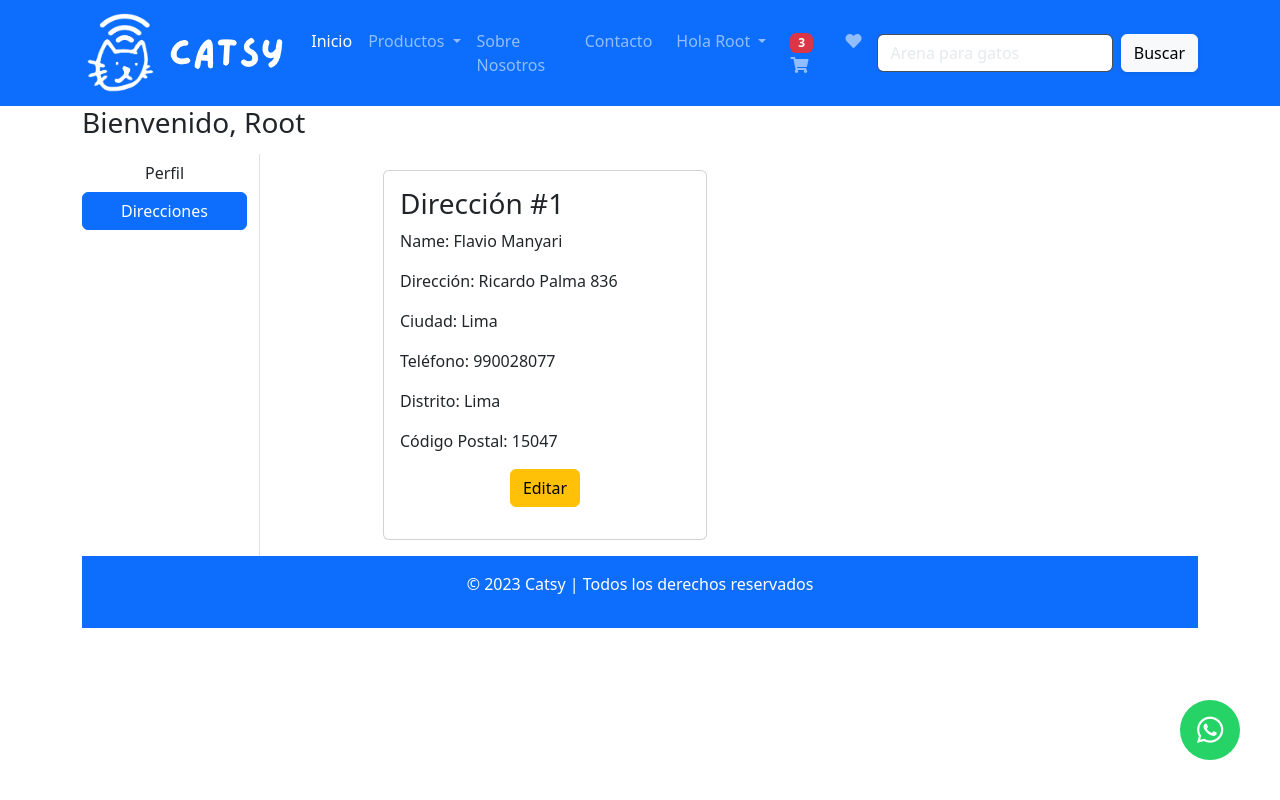
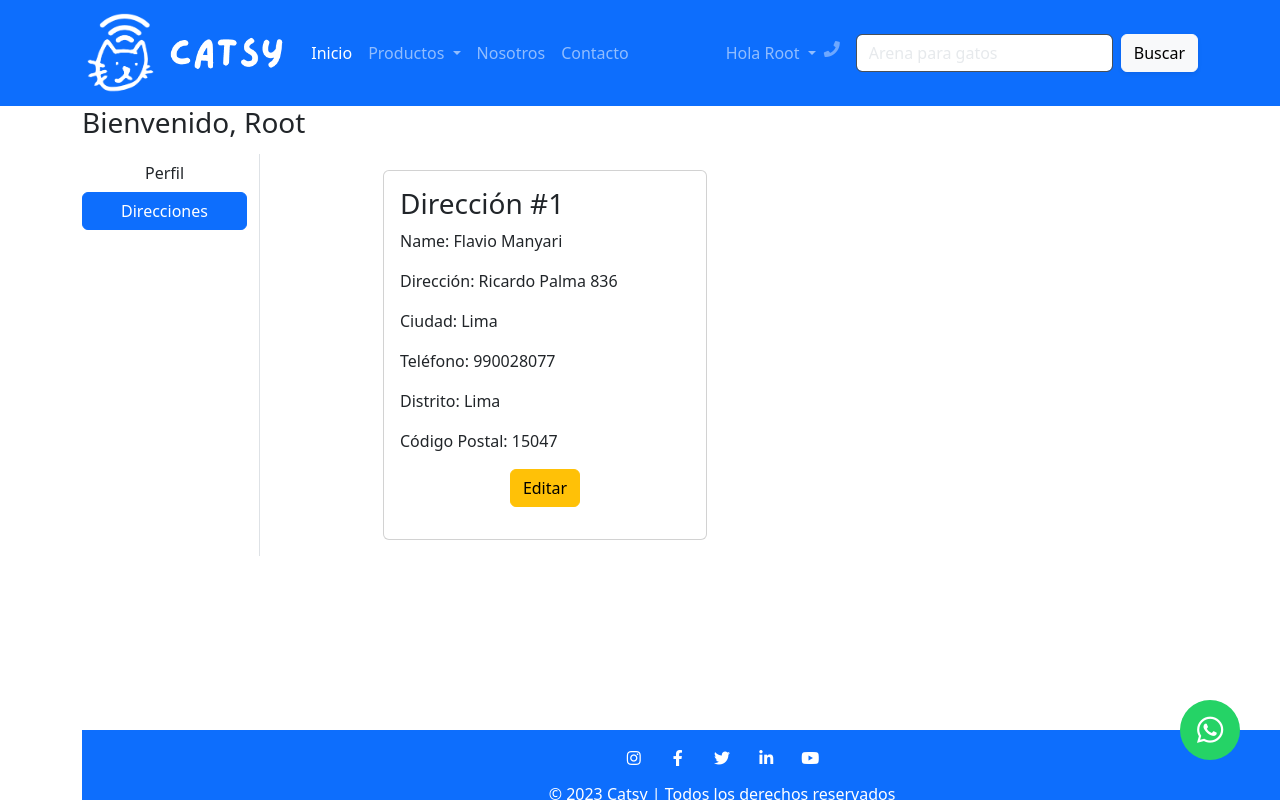
Before and after one commit to manyarif/proyecto_catsy, a Django app: page /address/ in a window 1280 px wide. Run offline with Django 4.2, Linux system fonts and the light colour scheme; a user stored in the database is signed in; data comes from the database, SQL or seed files in the repository; both versions use the stored data as it was after the commit; some libraries are stand-ins or nearby versions; some web fonts are replaced.

Commit message:
Redes Sociales en el footer y enlace de telefonía en el navbar

```diff
--- a/catsy/app/templates/app/address.html
+++ b/catsy/app/templates/app/address.html
@@ -63,5 +63,13 @@
             line-height: 59px;
             z-index:100;
         }
+        footer {
+            position: fixed;
+            bottom: 0;
+            width: 100%;
+            height: 70px;
+            background-color: #f8f9fa;
+        }
     </style>
+
 {% endblock content %}
--- a/catsy/app/templates/app/base.html
+++ b/catsy/app/templates/app/base.html
@@ -43,7 +43,7 @@
                         </ul>
                     </li>
                     <li class="nav-item">
-                        <a class="nav-link" href="{% url 'about' %}">Sobre Nosotros</a>
+                        <a class="nav-link" href="{% url 'about' %}">Nosotros</a>
                     </li>
                     <li class="nav-item">
                         <a class="nav-link" href="{% url 'contact' %}">Contacto</a>
@@ -60,11 +60,8 @@
                             <li><a class="dropdown-item" href="{% url 'logout' %}">Cerrar Sesión</a></li>
                         </ul>
                     </li>
-                    <li class="nav-item mx-2">
-                        <a class="nav-link" href="{% url 'showcart' %}"> {% if totalitem > 0 %}<span class="badge bg-danger"> {{ totalitem }} </span>{%endif%}  <span>  </span><i class="fas fa-shopping-cart"></i></a>
-                    </li>
                     <li>
-                        <a class="nav-link" href="#"><i class="fas fa-heart"></i></a>
+                        <a href="tel:+56976206891"><i class="fas fa-phone" style="width: 1.5rem; height: 1.5rem; margin-top: 0.5rem;"></i></a>
                     </li>
                     {% else %}
                     <li class="nav-item mx-2">
@@ -91,9 +88,15 @@
     {% block banner_slider %}{% endblock banner_slider %}
     {% block content %}{% endblock content %}
     {% block information %}{% endblock information %}
-<footer class="text-center text-white bg-primary p-3">
-    <p>&copy; 2023 Catsy | Todos los derechos reservados</p>
-</footer>
+    <footer class="text-center text-white bg-primary p-3">
+        <a href="https://www.instagram.com/" target="_blank"><i class="fab fa-instagram mx-2" style="color: #ffffff; width: 1.5rem; height: 1.5rem;"></i></a>
+        <a href="https://www.facebook.com/" target="_blank"><i class="fab fa-facebook-f mx-2" style="color: #ffffff; width: 1.5rem; height: 1.5rem;"></i></a>
+        <a href="https://twitter.com/" target="_blank"><i class="fab fa-twitter mx-2" style="color: #ffffff; width: 1.5rem; height: 1.5rem;"></i></a>
+        <a href="https://www.linkedin.com/" target="_blank"><i class="fab fa-linkedin-in mx-2" style="color: #ffffff; width: 1.5rem; height: 1.5rem;"></i></a>
+        <a href="https://www.youtube.com/" target="_blank"><i class="fab fa-youtube mx-2" style="color: #ffffff; width: 1.5rem; height: 1.5rem;"></i></a>
+        <p class="my-2">&copy; 2023 Catsy | Todos los derechos reservados</p>
+    </footer>
+
 
 
 <script src="https://cdn.jsdelivr.net/npm/@popperjs/core@2.11.7/dist/umd/popper.min.js" integrity="sha384-zYPOMqeu1DAVkHiLqWBUTcbYfZ8osu1Nd6Z89ify25QV9guujx43ITvfi12/QExE" crossorigin="anonymous"></script>
--- a/catsy/app/templates/app/profile.html
+++ b/catsy/app/templates/app/profile.html
@@ -2,6 +2,7 @@
 
 <div class="container my-5">
     <div class="row">
+        <h3>Bienvenido, <span class="text-capitalize">{{request.user}}</span></h3><br></br>
         <div class="col-sm-2 border-end">
             <ul class="list-unstyled">
                 <li class="d-grid">
```
Also changed, not shown: catsy/app/static/app/css/style.css (line endings or trailing spaces), catsy/db.sqlite3.
